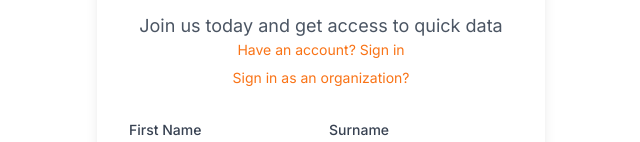
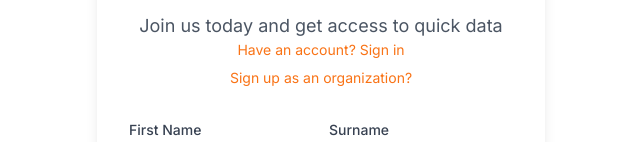
Before and after one commit to Stephen219/Alacrity-Data-Sharing-Platform, a Next.js app in the folder alacrity_frontend/: page /auth/sign-up in a window 1280 px wide. Shown: the part 124-266 px from the top of the page, without its empty margins (319-959 px from the left). Built offline with nearby package versions, Linux system fonts and the light colour scheme.

Commit message:
Fix organization sign-up link text and add restart policy to backend services in Docker Compose

```diff
--- a/alacrity_frontend/src/components/signup.tsx
+++ b/alacrity_frontend/src/components/signup.tsx
@@ -138,7 +138,7 @@ export default function SignUp() {
            Have an account? Sign in
           </Link>
           <Link href="/auth/sign-up/org-sign-up" className="text-[#f97316] text-sm text-center">
-           Sign in as an organization?
+           Sign up as an organization?
           </Link>
 
 
```
Also changed, not shown: 1 other file (tests, documents, lock files or other folders).
